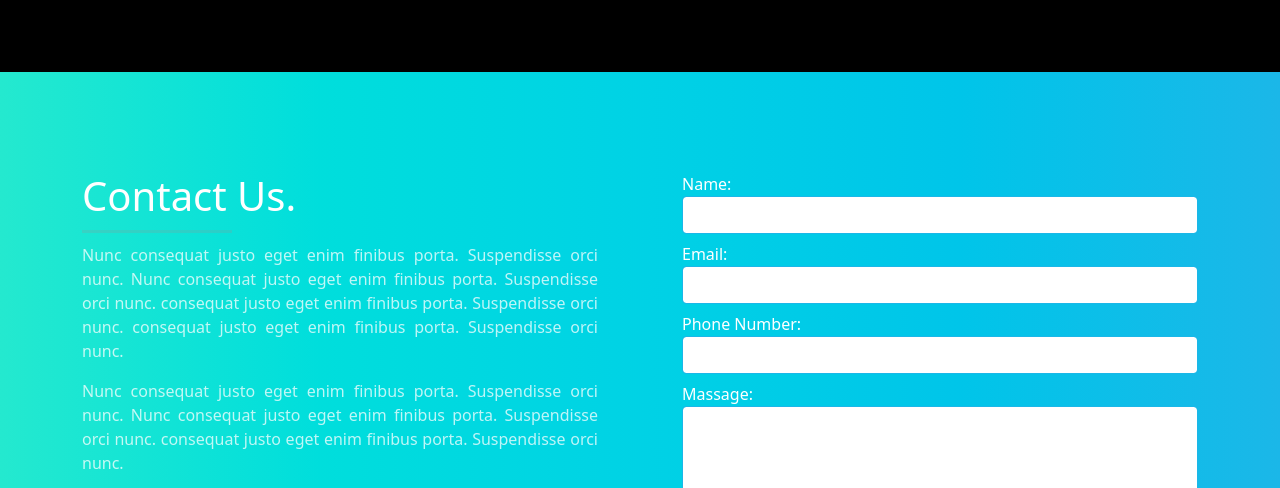
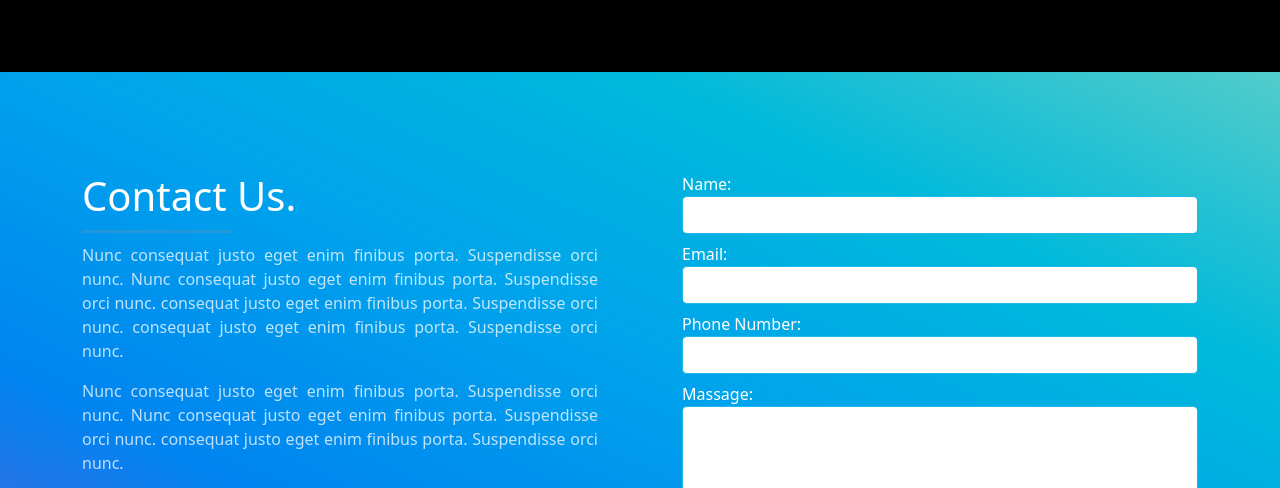
Before and after one commit to developer-zahir/class-23-video-assignment-, a plain HTML site: page index.html in a window 1280 px wide. Shown: the part 7637-8125 px from the top of the page. Drawn offline with nearby package versions, Linux system fonts and the light colour scheme; files whose address does not match are found by name.

Commit message:
Update style.css

```diff
--- a/style.css
+++ b/style.css
@@ -775,7 +775,7 @@ img {
 
 /* register_section*/
 .register_section {
-  background-image: linear-gradient(to right, #24e9cf, #00dedc, #00d2e5, #00c5e9, #1bb7e8);
+background-image: linear-gradient(to right top, #635cdb, #0084f0, #00a2ec, #00b9db, #52ccca);
   padding: 100px 0;
 }
 
```
